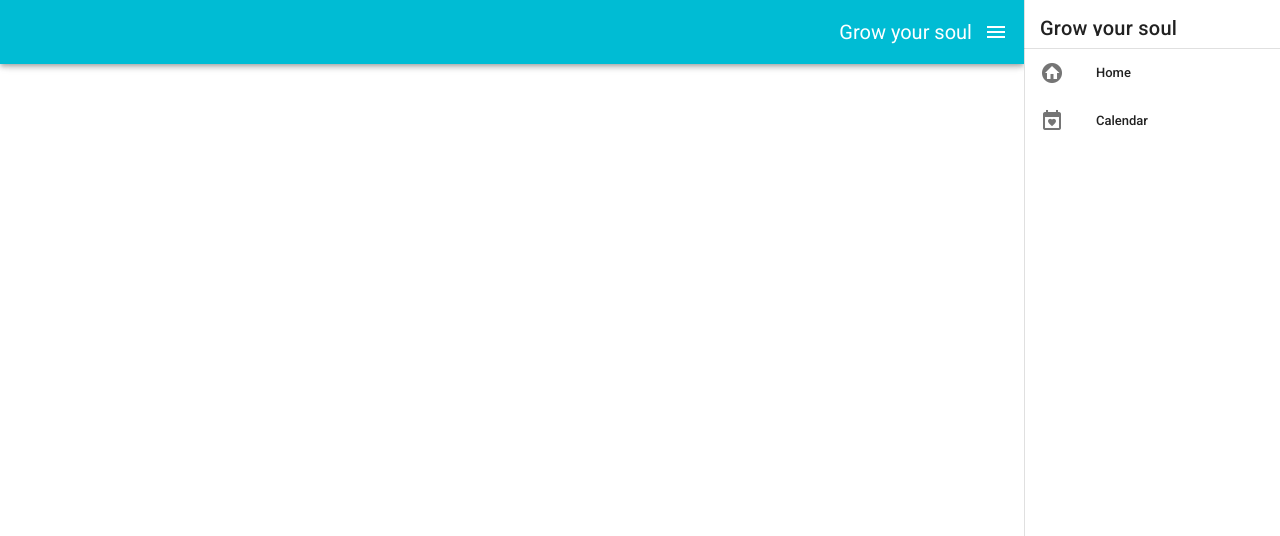
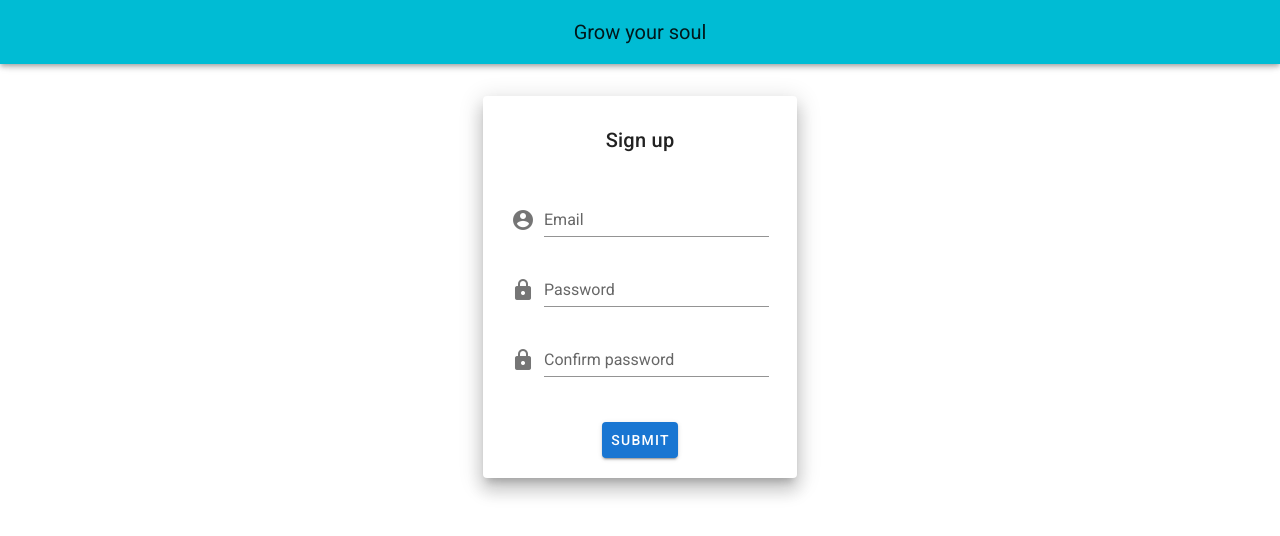
Before and after one commit to Jen304/growSoul-front, a Nuxt app: page /signup in a window 1280 px wide. Shown: the top 536 px of the page. Built offline with nearby package versions, Linux system fonts and the light colour scheme; what vue-moment, vue-notifications would draw is missing.

Commit message:
add logout button and logout feature

```diff
--- /dev/null
+++ b/components/LogoutButton.vue
@@ -0,0 +1,13 @@
+<template>
+  <v-btn color="primary" @click.stop="logout">Logout</v-btn>
+</template>
+<script>
+export default {
+  methods: {
+    logout() {
+      this.$store.dispatch("auth/logout");
+      this.$router.push("/login");
+    }
+  }
+};
+</script>
--- a/pages/index.vue
+++ b/pages/index.vue
@@ -1,12 +1,17 @@
 <template>
   <v-app>
     <h1>Welcome to grow your soul</h1>
+    <logout-button></logout-button>
   </v-app>
 </template>
 <script>
 import { mapActions } from "vuex";
 import moment from "moment";
+import LogoutButtonVue from "../components/LogoutButton.vue";
 export default {
+  components: {
+    "logout-button": LogoutButtonVue
+  },
   data() {
     return {
       emotions: [],
--- a/pages/login.vue
+++ b/pages/login.vue
@@ -32,7 +32,7 @@
         </v-card-text>
         <v-card-actions>
           <v-spacer></v-spacer>
-          <v-btn color="primary" type="password" @click="validate">Submit</v-btn>
+          <v-btn color="primary" type="password" @click="validate">Login</v-btn>
           <v-spacer></v-spacer>
         </v-card-actions>
       </v-card>
@@ -66,12 +66,12 @@ export default {
         this.$router.push("/home");
       } catch (error) {
         console.log(error);
-        this.$router.push("/");
+        this.$router.push("/login");
       }
     },
     validate() {
       if (this.$refs.form.validate()) {
-        login();
+        this.login();
       }
     }
   }
--- a/pages/signup.vue
+++ b/pages/signup.vue
@@ -0,0 +1,94 @@
+<template>
+  <v-layout justify-center mt-5>
+    <v-flex xs11 sm6 md3>
+      <v-card class="elevation-12 pa-3">
+        <v-toolbar flat>
+          <v-spacer></v-spacer>
+          <v-toolbar-title class="title form-title">Sign up</v-toolbar-title>
+          <v-spacer></v-spacer>
+        </v-toolbar>
+        <v-card-text>
+          <v-form class="form-content" ref="form">
+            <v-text-field
+              v-model="email"
+              label="Email"
+              name="email"
+              prepend-icon="mdi-account-circle"
+              :rules="emailRules"
+              type="text"
+              required
+            ></v-text-field>
+            <v-text-field
+              v-model="password"
+              id="password"
+              label="Password"
+              name="password"
+              prepend-icon="mdi-lock"
+              type="password"
+              :rules="passwordRules"
+              required
+            ></v-text-field>
+            <v-text-field
+              v-model="passwordConfirm"
+              id="password"
+              label="Confirm password"
+              name="password"
+              prepend-icon="mdi-lock"
+              type="password"
+              :rules="passwordConfirmRules"
+              required
+            ></v-text-field>
+          </v-form>
+        </v-card-text>
+        <v-card-actions>
+          <v-spacer></v-spacer>
+          <v-btn color="primary" type="password" @click="validate">Submit</v-btn>
+          <v-spacer></v-spacer>
+        </v-card-actions>
+      </v-card>
+    </v-flex>
+  </v-layout>
+</template>
+
+<script>
+import { mdiAccountCircle, mdiLock } from "@mdi/js";
+
+export default {
+  data() {
+    return {
+      email: null,
+      password: null,
+      passwordConfirm: null,
+      emailRules: [
+        v => !!v || "Email is required",
+        v => /.+@.+\..+/.test(v) || "E-mail must be valid"
+      ],
+      passwordRules: [v => !!v || "Password is required"],
+      passwordConfirmRules: [
+        v => !!v || "Confirm password is required",
+        v => v == this.password || "Password confirm is not matched"
+      ]
+    };
+  },
+  layout: "plain",
+  methods: {
+    async signup() {
+      console.log(this.email + " " + this.password);
+
+      const userInfo = { email: this.email, password: this.password };
+      try {
+        await this.$store.dispatch("auth/userSignup", userInfo);
+        this.$router.push("/home");
+      } catch (error) {
+        console.log(error);
+        this.$router.push("/");
+      }
+    },
+    validate() {
+      if (this.$refs.form.validate()) {
+        this.signup();
+      }
+    }
+  }
+};
+</script>
--- a/services/authService.js
+++ b/services/authService.js
@@ -19,7 +19,7 @@ const login = (api, userInfo) => {
 }
 const refreshToken = (api, refreshToken) => {
     //const payload = localStorage.getItem('refresh_token');
-    return api.post('auth/refresh/', refreshToken)
+    return api.post('auth/refresh/', { refresh: refreshToken })
         .then(response => {
             //api.defaults.headers['Authorization'] = "JWT " + response.data.access;
             //localStorage.setItem('access_token', response.data.access);
@@ -42,6 +42,19 @@ const signup = (api, userInfo) => {
 
 
 }
+const logout = (api, refreshToken) => {
+    //const payload = localStorage.getItem('refresh_token');
+    return api.post('auth/logout/', { token: refreshToken })
+        .then(response => {
+            //api.defaults.headers['Authorization'] = "JWT " + response.data.access;
+            //localStorage.setItem('access_token', response.data.access);
+            return response;
+        })
+        .catch(error => {
+            console.log(error);
+        })
+
+}
 
 
-export { signup, login, refreshToken, }
+export { signup, login, refreshToken, logout }
--- a/store/auth.js
+++ b/store/auth.js
@@ -1,5 +1,5 @@
 import axios from 'axios';
-import { login, refreshToken, signup } from "../services/authService";
+import { login, refreshToken, signup, logout } from "../services/authService";
 export const state = () => ({
     axiosInstance: axios.create({
         baseURL: 'http://127.0.0.1:8000/v1/',
@@ -45,5 +45,16 @@ export const actions = {
         localStorage.setItem('refresh_token', res.refresh);
         commit('setNewTokenToHeader', res.access);
 
+    },
+    async logout({ commit, state }) {
+        const api = state.axiosInstance;
+        localStorage.setItem('access_token', null);
+        const token = localStorage.getItem('refresh_token');
+        localStorage.setItem('refresh_token', null);
+        commit('setNewTokenToHeader', null);
+        // need to send to backend
+        return await logout(api, token);
+
+
     }
 }
```
